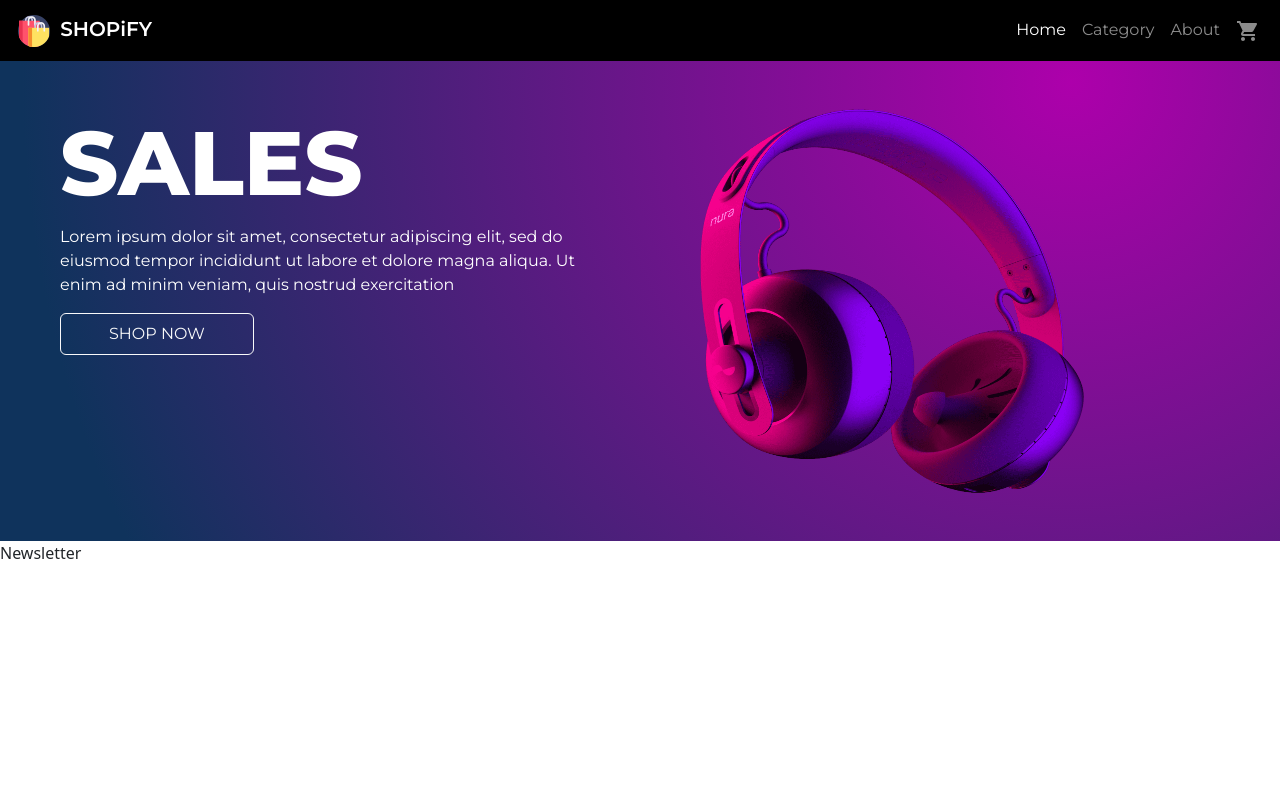
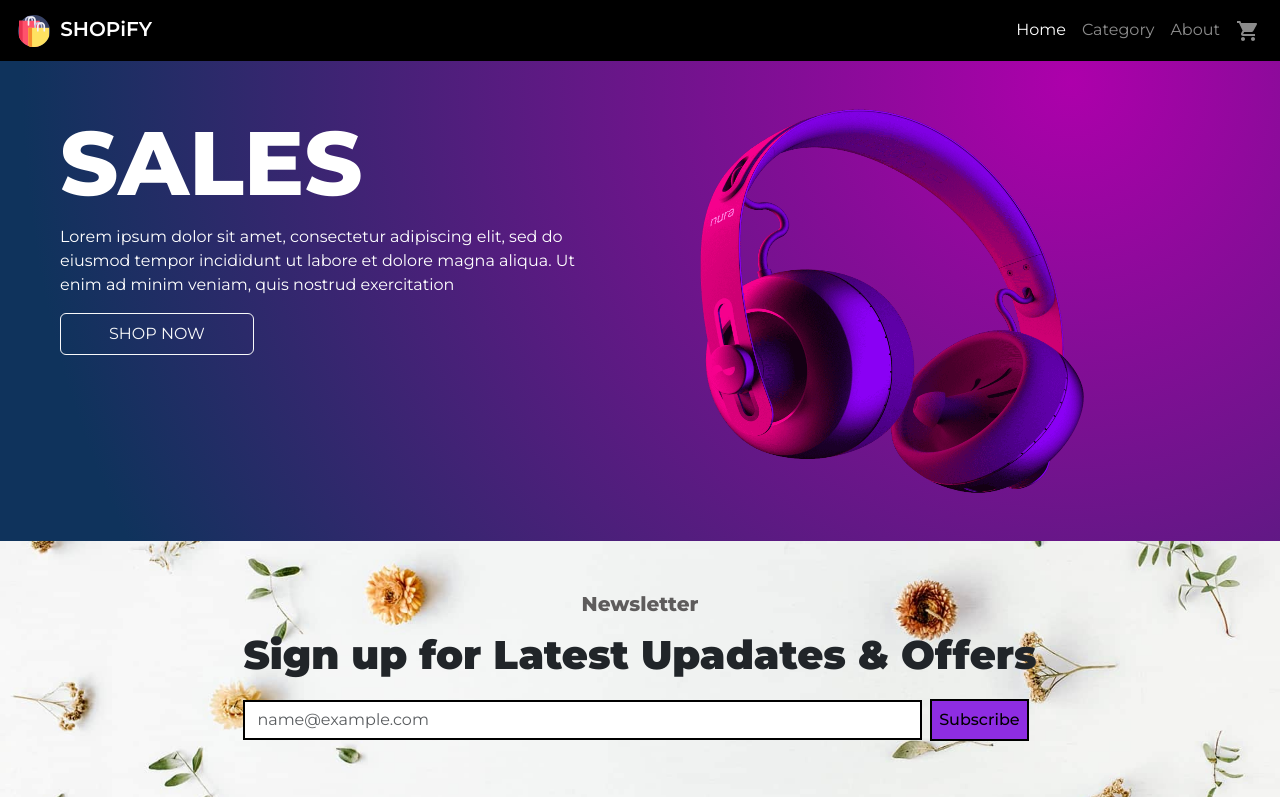
Before and after one commit to AbhiMane07012000/E-Commerce_WebSite, a React (Create React App) app in the folder client/: page / in a window 1280 px wide. Built offline with nearby package versions, Linux system fonts and the light colour scheme.

Commit message:
Newsletter Done.

```diff
--- a/client/src/Component/Footer/Newsletter/Newsletter.css
+++ b/client/src/Component/Footer/Newsletter/Newsletter.css
@@ -0,0 +1,54 @@
+.newsletter {
+  background-image: url("../../../Assets/newsletter-bg.jpeg");
+  background-position: center;
+  background-repeat: no-repeat;
+  background-size: cover;
+  /* height: 200px; */
+  justify-content: center;
+  font-family: "Montserrat", sans-serif;
+  font-weight: 500;
+  display: flex;
+  width: 100%;
+}
+
+.newsletter-heading {
+  color: rgb(94, 92, 92);
+  font-size: 20px;
+  font-weight: 800;
+}
+
+.newsletter-p {
+  font-size: 40px;
+  font-weight: 900;
+  line-height: 1;
+}
+
+.form{
+  align-items: center;
+  display: flex;
+  flex-direction: row;
+  justify-content: center;
+}
+
+
+.newsletter-input {
+  border: 2px solid #000;
+  border-radius: 0;
+  outline: none;
+}
+
+
+
+.newsletter-button {
+  background-color: #8e2de2;
+  border: 2px solid #000;
+  font-weight: 500;
+  padding: 7px;
+}
+
+
+@media screen and (max-width: 576px) {
+  .form{
+    display: block;
+  }
+}
--- a/client/src/Component/Footer/Newsletter/Newsletter.jsx
+++ b/client/src/Component/Footer/Newsletter/Newsletter.jsx
@@ -1,9 +1,30 @@
-import React from 'react'
+import React from "react";
+import "./Newsletter.css";
 
 const Newsletter = () => {
   return (
-    <div>Newsletter</div>
-  )
-}
+    <React.Fragment>
+      <div className="container-fluid text-center newsletter">
+        <div className="row">
+          <div className="col  p-5">
+            <p className="newsletter-heading">Newsletter</p>
+            <p className="newsletter-p">Sign up for Latest Upadates & Offers</p>
+            <div className="form">
+              <input
+                type="email"
+                className="form-control  newsletter-input"
+                id="exampleFormControlInput1"
+                placeholder="name@example.com"
+              />
+              <button type="submit" className="m-2 newsletter-button">
+                Subscribe
+              </button>
+            </div>
+          </div>
+        </div>
+      </div>
+    </React.Fragment>
+  );
+};
 
-export default Newsletter
+export default Newsletter;
--- a/client/src/Component/Home/Banner/Banner.css
+++ b/client/src/Component/Home/Banner/Banner.css
@@ -1,4 +1,4 @@
-.row{
+.banner-hero{
     background-image: radial-gradient( circle farthest-corner at 83.7% 4.3%,  rgba(173,0,171,1) 0%, rgba(15,51,92,1) 90% );
 }
 
--- a/client/src/Component/Home/Banner/Banner.jsx
+++ b/client/src/Component/Home/Banner/Banner.jsx
@@ -7,7 +7,7 @@ import BannerImage from "../../../Assets/banner-img.png";
 const Banner = () => {
   return (
     <React.Fragment>
-      <div className="row">
+      <div className="row banner-hero">
         <div className="col col-xs-12 col-sm-12 col-md-10 col-lg-6 col-xl-6 col-xxl-6  content">
           <div className="px-5 py-5">
           <h1 >SALES</h1>
```
Also changed, not shown: client/src/Component/Footer/Footer.jsx (+5 -6 lines), client/src/Assets/cart.png (deleted).
